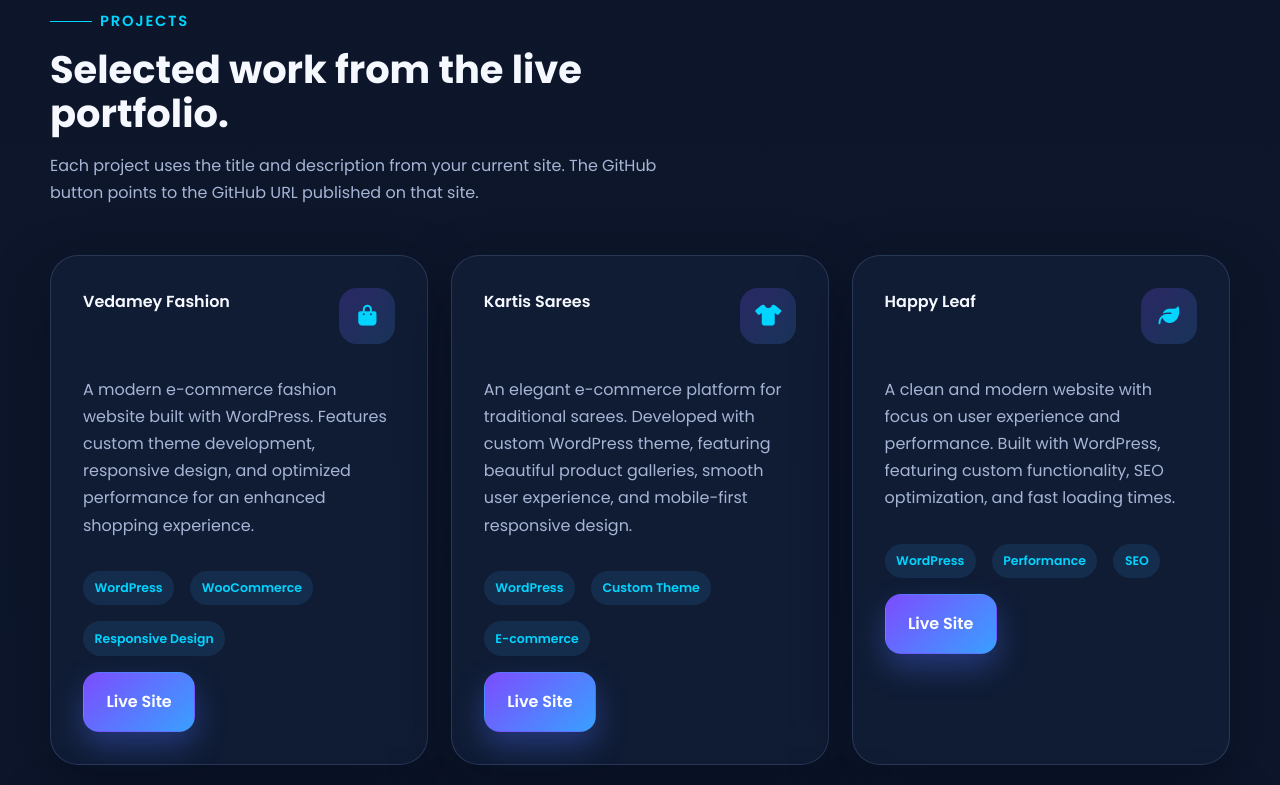
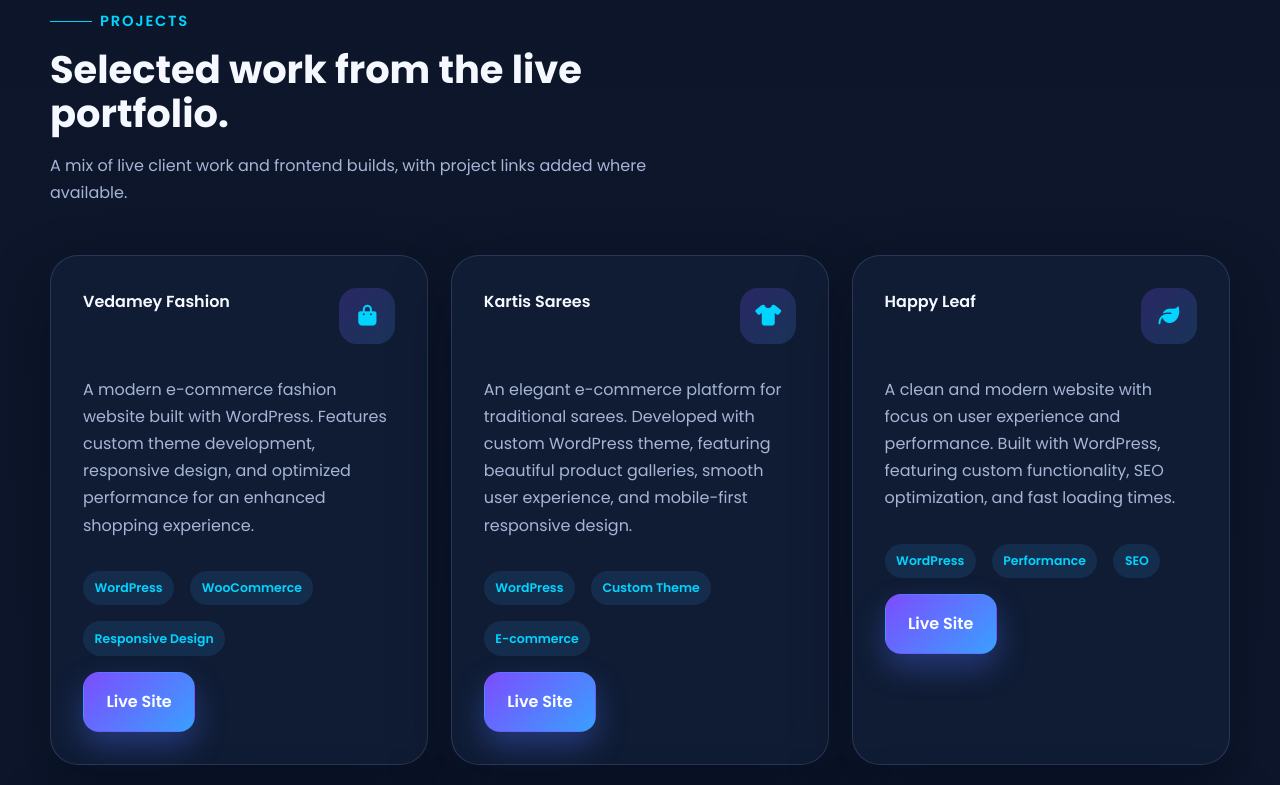
Before and after one commit to nivask2003/nivas-kumar-portfolio, a plain HTML site: page index.html in a window 1280 px wide. Shown: the part 4398-5183 px from the top of the page. Drawn offline with Linux system fonts and the light colour scheme.

Commit message:
File Updated

```diff
--- a/index.html
+++ b/index.html
@@ -1101,7 +1101,7 @@
         <div class="section-header fade-section">
           <span class="eyebrow">Projects</span>
           <h2 class="section-title">Selected work from the live portfolio.</h2>
-          <p class="section-copy">Each project uses the title and description from your current site. The GitHub button points to the GitHub URL published on that site.</p>
+          <p class="section-copy">A mix of live client work and frontend builds, with project links added where available.</p>
         </div>
 
         <div class="projects-grid">
@@ -1111,6 +1111,7 @@
           <article class="project-card fade-section"><div class="project-top"><div><h3 class="project-title">PAARK Business Consultants</h3></div><div class="project-icon"><i class="fa-solid fa-briefcase"></i></div></div><p class="project-description">A professional business consulting website offering executive search, contingent recruitment, and project hiring solutions. Built with WordPress, featuring modern design, clear service presentation, and optimized user experience.</p><div class="tag-list"><span class="tag">WordPress</span><span class="tag">Custom Theme</span><span class="tag">Consulting</span></div><div class="project-actions"><a class="button button-primary" href="https://paark.co.in" target="_blank" rel="noopener noreferrer">Live Site</a></div></article>
           <article class="project-card fade-section"><div class="project-top"><div><h3 class="project-title">Garrud Agency</h3></div><div class="project-icon"><i class="fa-solid fa-plug-circle-bolt"></i></div></div><p class="project-description">A trusted electronics store website serving Azamgarh since 1992. Features product catalog, service booking, and customer support. Built with WordPress, showcasing home appliances, power solutions, and cooling systems with a user-friendly interface.</p><div class="tag-list"><span class="tag">WordPress</span><span class="tag">E-commerce</span><span class="tag">Responsive Design</span></div><div class="project-actions"><a class="button button-primary" href="https://garrudagency.com" target="_blank" rel="noopener noreferrer">Live Site</a></div></article>
           <article class="project-card fade-section"><div class="project-top"><div><h3 class="project-title">Runija Health Care</h3></div><div class="project-icon"><i class="fa-solid fa-heart-pulse"></i></div></div><p class="project-description">A trusted medical equipment provider website serving Ahmedabad since 2010. Features product catalog, expert guidance, and booking system. Built with WordPress, showcasing mobility aids, monitoring devices, and respiratory equipment with a professional healthcare-focused design.</p><div class="tag-list"><span class="tag">WordPress</span><span class="tag">E-commerce</span><span class="tag">Healthcare</span></div><div class="project-actions"><a class="button button-primary" href="https://runijahealthcare.com" target="_blank" rel="noopener noreferrer">Live Site</a></div></article>
+          <article class="project-card fade-section"><div class="project-top"><div><h3 class="project-title">Smart Task Manager</h3></div><div class="project-icon"><i class="fa-solid fa-list-check"></i></div></div><p class="project-description">A clean task planning app with real-time updates, local storage persistence, smooth interactions, filtering, and drag-and-drop support for managing daily workflow.</p><div class="tag-list"><span class="tag">JavaScript</span><span class="tag">Local Storage</span><span class="tag">Drag and Drop</span></div><div class="project-actions"><a class="button button-secondary" href="https://github.com/nivask2003/Smart-Task-Manager.git" target="_blank" rel="noopener noreferrer">GitHub</a><a class="button button-primary" href="https://smart-task-manager-flame.vercel.app" target="_blank" rel="noopener noreferrer">Live Site</a></div></article>
           <article class="project-card fade-section"><div class="project-top"><div><h3 class="project-title">Dynamic E-Commerce Product Page</h3></div><div class="project-icon"><i class="fa-solid fa-cart-shopping"></i></div></div><p class="project-description">A responsive shopping experience with instant variant switching, product filtering, image preview, and cart persistence powered by LocalStorage.</p><div class="tag-list"><span class="tag">Frontend</span><span class="tag">E-commerce</span><span class="tag">Responsive Design</span></div><div class="project-actions"><a class="button button-secondary" href="https://github.com/nivask2003/Dynamic-E-commerce-Product-Page.git" target="_blank" rel="noopener noreferrer">GitHub</a><a class="button button-primary" href="https://dynamic-e-commerce-product-page.vercel.app" target="_blank" rel="noopener noreferrer">Live Site</a></div></article>
         </div>
       </div>
```
